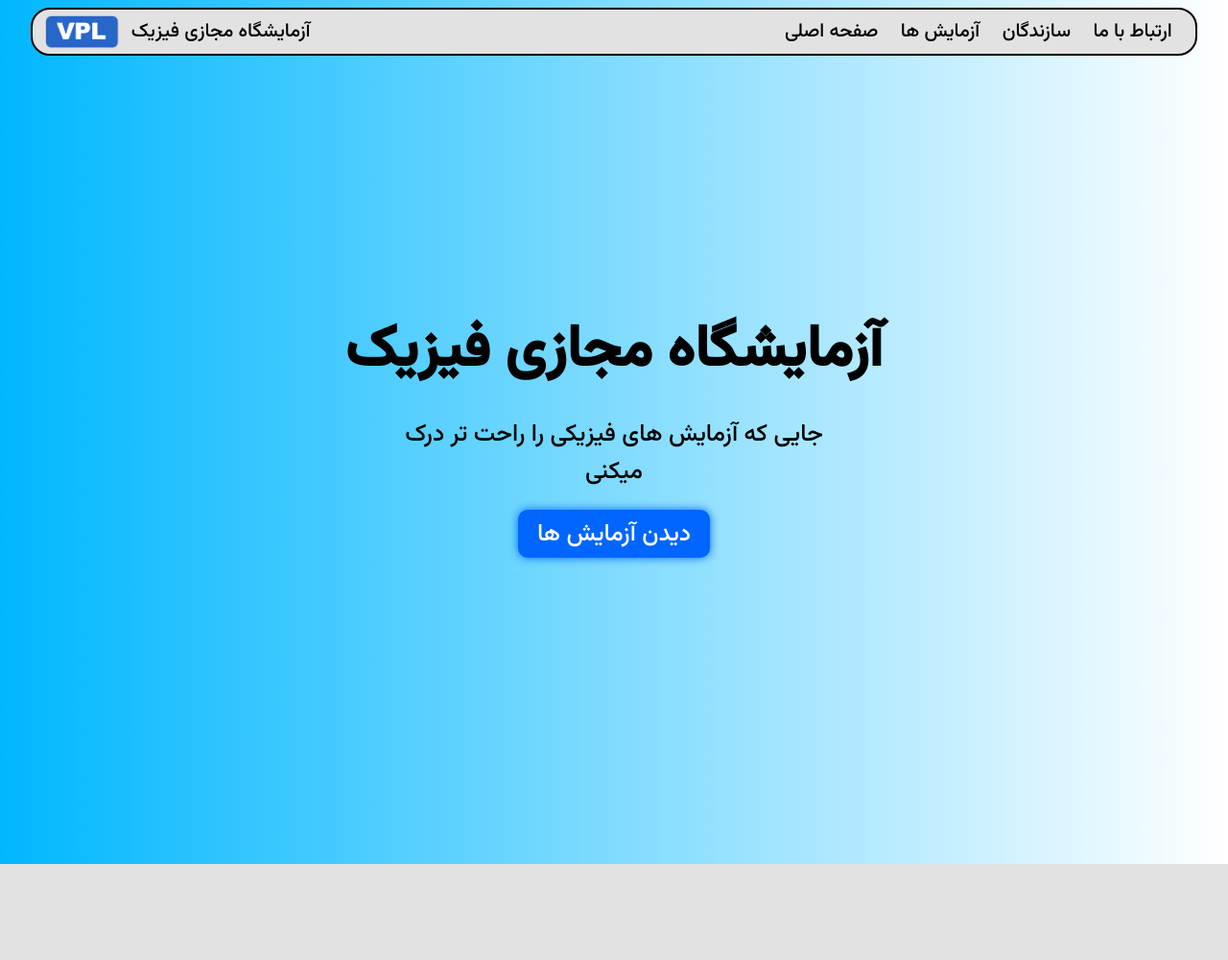
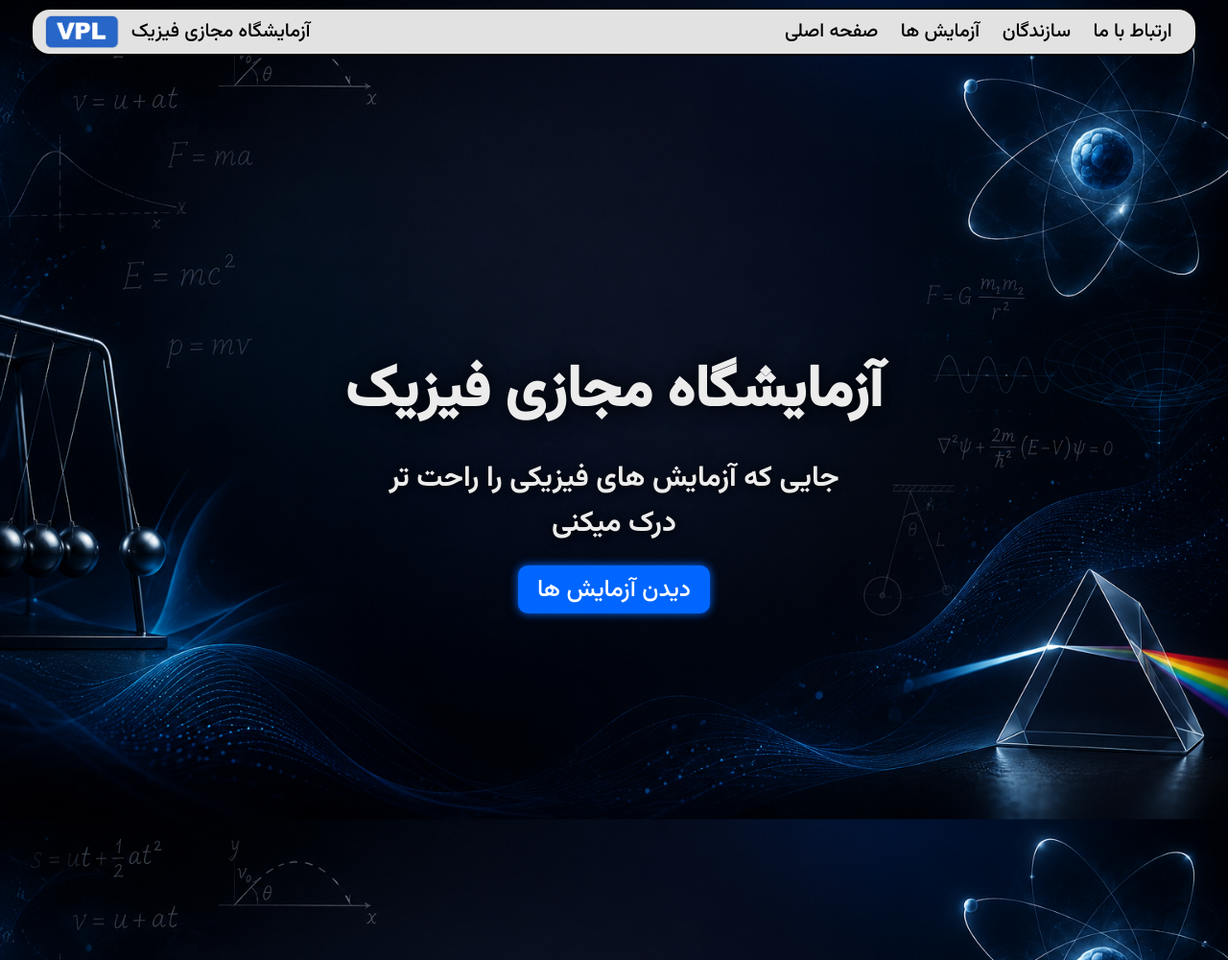
Before and after one commit to artin231/VPL, a Django app: page / in a window 1280 px wide. Shown: the whole page at 96% size. Before the commit the page ends 900 px from the top, so only its background shows below. Run offline with Django 5.2, Linux system fonts and the light colour scheme.

Commit message:
i added a bg

```diff
--- a/vpl/static/main.css
+++ b/vpl/static/main.css
@@ -3,8 +3,13 @@
     src: url('fonts/Vazirmatn-Medium.ttf');
 }
 
+@font-face {
+    font-family: 'vazirb';
+    src: url('fonts/Vazirmatn-Bold.ttf');
+}
+
 :root {
-    --bg_color: linear-gradient(90deg, rgb(0, 183, 255), white);
+    --bg_color: linear-gradient(90deg, rgba(0, 183, 255, 0.247), rgba(255, 255, 255, 0.301));
 }
 
 * {
@@ -16,12 +21,12 @@
 }
 
 body {
-    background: var(--bg_color);
+
     width: 100%;
     height: 100%;
 }
 
-.container{
+.container {
     width: 100%;
     height: 100%;
     display: flex;
@@ -60,12 +65,12 @@ header nav ul {
     padding-right: 2%;
 }
 
-header nav ul li a{
+header nav ul li a {
     font-size: 20px;
-    color:black ;
+    color: black;
 }
 
-header nav .left{
+header nav .left {
     display: flex;
     gap: 3%;
     width: 30%;
@@ -75,23 +80,27 @@ header nav .left{
     padding-left: 1%;
 }
 
-header nav .left img{
+header nav .left img {
     width: 80px;
 }
 
-header nav .left p{
+header nav .left p {
     font-size: 20px;
 }
 
-.main{
+.main {
+        background: url('img/ChatGPT Image Jul 24, 2026, 05_19_07 PM.png');
+        background-attachment: fixed;
+    background-size: cover;
     width: 100%;
-    height: 900px;
+    height: 1000px;
     display: flex;
     align-items: center;
     justify-content: center;
 }
 
-.main .text{
+.main .text {
+    color: rgb(236, 236, 236);
     width: 70%;
     display: flex;
     flex-direction: column;
@@ -100,16 +109,20 @@ header nav .left p{
     text-align: center;
 }
 
-.main .text h1{
+.main .text h1 {
     font-size: 60px;
+    text-shadow: 0px 0px 20px black;
 }
 
-.main .text p{
-    width: 450px;
-    font-size: 25px;
+.main .text p {
+    font-family: 'vazirb';
+    text-shadow: 0px 0px 10px black;
+    font-weight: bolder;
+    width: 500px;
+    font-size: 30px;
 }
 
-.main .text .btn{
+.main .text .btn {
     width: 200px;
     height: 50px;
     background-color: rgb(0, 102, 255);
```
Also changed, not shown: vpl/static/img/ChatGPT Image Jul 24, 2026, 05_19_07 PM.png (added), vpl/static/img/images.jpeg (added), vpl/static/img/mathematical-geometric-background-vector-gradient-blue-education-remix_53876-114100.avif (added), vpl/static/img/wp12560030-4k-physics-wallpapers.jpg (added), vpl/static/img/wp12560030-4k-physics-wallpapers2.jpg (added), vpl/static/img/wp14819681-physics-wallpapers.webp (added), vpl/static/img/wp14819683-physics-wallpapers.webp (added), vpl/static/img/wp14819686-physics-wallpapers.webp (added), vpl/static/img/wp2166437-physics-wallpapers.jpg (added), 1 other file.
